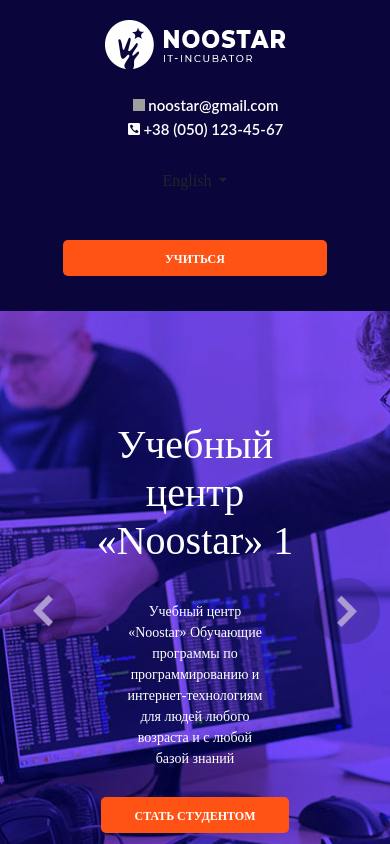
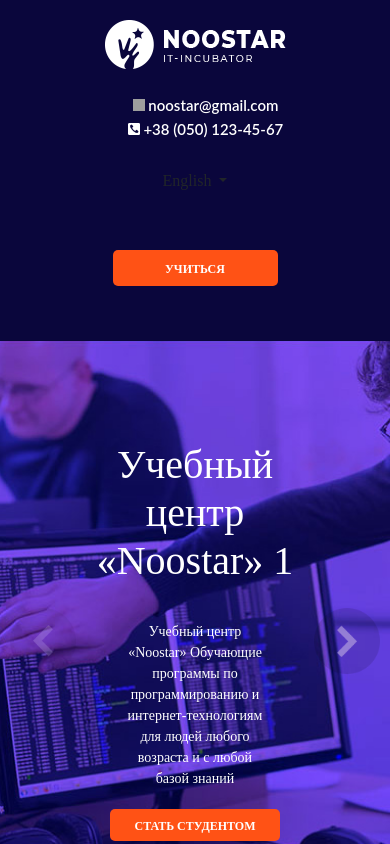
Before and after one commit to irinache/noostar1, a Vue app: page /#/ in a window 390 px wide. Shown: the top 844 px of the page. Built offline with nearby package versions, Linux system fonts and the light colour scheme; grey boxes are pictures that could not be loaded.

Commit message:
Do some refactoring

```diff
--- a/src/components/Footer.vue
+++ b/src/components/Footer.vue
@@ -46,7 +46,7 @@
 <script>
 
 </script>
-<style>
+<style lang="less">
 .social_media{
 	margin-top: 20px;
 	margin-bottom: 20px;
@@ -81,4 +81,7 @@
 	.in{
 		background: url(../assets/images/linkedin.png) no-repeat center center/cover;
 	}
+	@media (max-width: 770px) {
+
+	}
 </style>
--- a/src/components/Header.vue
+++ b/src/components/Header.vue
@@ -51,6 +51,7 @@
 <style lang="less">
 
 @mainOrange: #ff5215;
+@mainOrange_hover: #ff6934;
 @mainBlue: #0a063c;
 @text: #5a5a5a;
 @border: #e8e8e8;
@@ -163,8 +164,12 @@
             margin-right: 0px;
             width: 90vw;
         }
+        &__btn-position{
+        width: 50%;
+    }
 
     }
+
     .btn_container{
         width: 100%;
         margin-bottom: 30px;
--- a/src/components/Home.vue
+++ b/src/components/Home.vue
@@ -7,7 +7,7 @@
 		<!--<SliderOnePic />-->
 		<LearningPrinciples />
 		<!--<CourseList />-->
-		<ThreePicSlider />
+		<CourseList />
 		<TeacherList />
 		<ContactForm />
 		<Footer />
@@ -23,7 +23,7 @@
 //import Slider from './slider.vue'
 import CyclicalSlider from './CyclicalSlider.vue'
 import TeacherList from './TeacherList.vue'
-import ThreePicSlider from './ThreePicSlider.vue'
+
 import ContactForm from './ContactForm.vue'
 import Footer from './Footer.vue'
 
@@ -31,13 +31,10 @@
   components: {
   	Header,
   	MainSlider,
-  //	Slider,
-  //	SliderOnePic,
   	LearningPrinciples,
-  	CourseList,
   	CyclicalSlider,
   	TeacherList,
-  	ThreePicSlider,
+  	CourseList,
   	ContactForm,
   	Footer
   }
--- a/src/components/LearningPrinciples.vue
+++ b/src/components/LearningPrinciples.vue
@@ -1,7 +1,7 @@
 <template>
 	<div class="container learning-principles">
 		<div class="row">
-			<div v-for="p in principles" class="col-md-4 learning-principles__block learning-principles__border-right">
+			<div v-for="p in principles" class="col-md-4 learning-principles__block learning-principles__border">
 				<div class="learning-principles__icon mx-auto d-block" :class="p.img">
 				</div>
 				<h3>
@@ -50,10 +50,10 @@
 			margin-top: 50px;
 			margin-bottom: 50px;
 		}
-		&__border-right{
+		&__border{
 			border-right: 1px solid #c9c9c9;
 		}
-		&__border-right:last-child{
+		&__border:last-child{
 			border-right: 0px;
 		}
 		&__icon{
@@ -87,7 +87,7 @@
 
 	@media (max-width: 767px) {
 		.learning-principles{
-			&__border-right{
+			&__border{
 				border-right: 0;
 			}
 		}
--- a/src/components/MainSlider.vue
+++ b/src/components/MainSlider.vue
@@ -79,12 +79,12 @@
 			switchArrowState: function(id, arr){
 				let elem = document.getElementById(id);
 				if (arr === true){
-					elem.classList.add("unactive");
-					elem.classList.remove("active");
+					elem.classList.add("arr-unactive");
+					elem.classList.remove("arr-active");
 				}
 				else if (arr == false){
-					elem.classList.add("active");
-					elem.classList.remove("unactive");
+					elem.classList.add("arr-active");
+					elem.classList.remove("arr-unactive");
 				}
 			},
 			right: function(){
@@ -122,12 +122,12 @@
 				this.cards.style.width = slides.length*this.offset + 'px';
 				this.cards.style.left = 0;
 
-				document.getElementById('main-slider__left').classList.remove("active");
-				document.getElementById('main-slider__left').classList.add("unactive");
+				document.getElementById('main-slider__left').classList.remove("arr-active");
+				document.getElementById('main-slider__left').classList.add("arr-unactive");
 				this.l_arr = false;
 
-				document.getElementById('main-slider__right').classList.remove("unactive");
-				document.getElementById('main-slider__right').classList.add("active");
+				document.getElementById('main-slider__right').classList.remove("arr-unactive");
+				document.getElementById('main-slider__right').classList.add("arr-active");
 				this.r_arr = true;
 			},
 			handleResize: function(event){
@@ -145,6 +145,12 @@
 </script>
 
 <style lang="less">
+	@mainOrange: #ff5215;
+	@mainOrange_hover: #ff6934;
+	@mainBlue: #0a063c;
+	@text: #5a5a5a;
+	@border: #e8e8e8;
+
 	.main-slider{
 		&__wrapper{
 			font-size: 0;
@@ -211,7 +217,7 @@
 	}
 
 	.orange_btn{
-		background-color: #ff5215;
+		background-color: @mainOrange;
 		color: white;
 		font-family: Muller;
 		font-weight: bold;
@@ -220,15 +226,14 @@
 		text-transform: uppercase;
 		padding: 12px 25px 10px 25px;
 	}
+	.orange_btn:hover{
+		background-color: @mainOrange_hover;
+		color: white;
+		text-decoration: none;
+	}
 
 	.btn-animation{
 		animation: btn_appering 2s;
-	}
-
-	a:hover{
-		background-color: #ff652f;
-		color: white;
-		text-decoration: none;
 	}
 
 	@media (max-width: 1000px) {
@@ -287,6 +292,13 @@
 		    }
 		}
 	}
+	@media (max-width: 485px) {
+		.main-slider{
+			&__text{
+				margin-top: 100px;
+			}
+		}
+	}
 
 	@media (max-width: 425px) {
 		.main-slider{
@@ -298,7 +310,7 @@
 			}
 			&__text{
 				width: 60%;
-				margin-top: 110px;
+				margin-top: 100px;
 			}
 		}
 		h1{
--- a/src/components/OrangeButton.vue
+++ b/src/components/OrangeButton.vue
@@ -6,7 +6,6 @@
 	export default{
 		props: {
 			text: String,
-
 		},
 		mounted(){
 
@@ -30,11 +29,5 @@
 		color: white;
 		text-decoration: none;
 	}
-	@media (max-width: 482px) {
-		.orange_btn{
-			display: block;
-			width: 80%;
-			margin: 10px auto 0 auto;
-		}
-	}
+
 </style>
```
